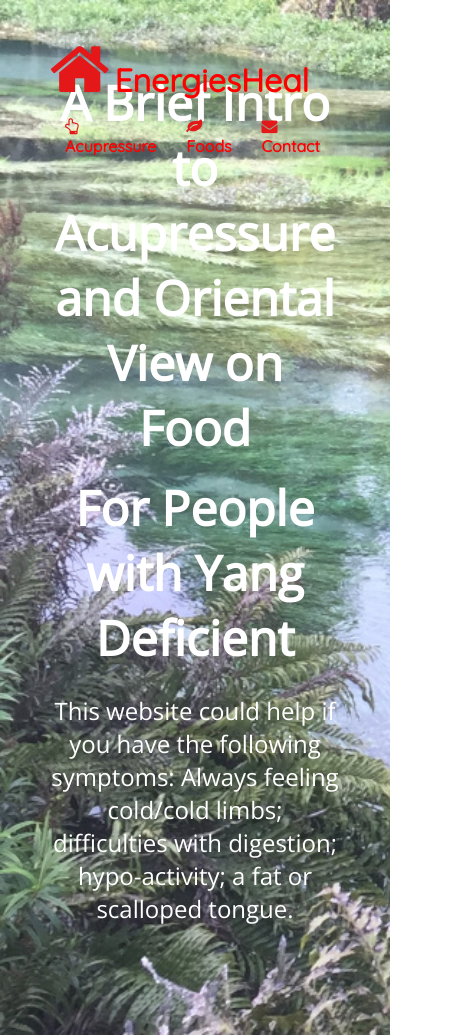
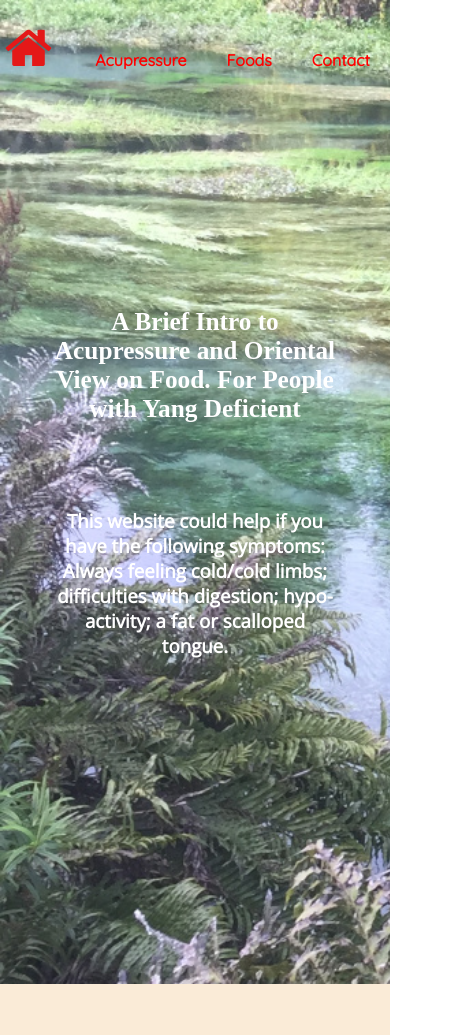
Before and after one commit to mejunchen/EnergiesThatHeal, a plain HTML site: page index.html in a window 390 px wide. Shown: the top 1035 px of the page, 470 px wide, since content can reach past the window. Drawn offline with nearby package versions, Linux system fonts and the light colour scheme.

Commit message:
Nav bar rework, add fixed bar

```diff
--- a/css/styles.css
+++ b/css/styles.css
@@ -1,23 +1,22 @@
-/* html body */
-* {
-	/* margin: 0;
-	padding: 0; */
+html body {
+	margin: 0;
+	padding: 0;
 	box-sizing: border-box;
 }
 p {
-	font: normal 14px sans-serif;
 	color: #555;
 }
 
-/* div {
-	margin-bottom: 15px;
-} */
-body {
-	margin: 0;
-	padding: 0;
-	box-sizing: border-box;
-	font-family: "Quicksand", sans-serif;
+h1 {
+	font-size: 5.0vw;
 }
+h2 {
+font-size: 3.0vh;
+}
+p li {
+font-size: 2vmin;
+}
+
 section {
 	display: flex;
 	flex-direction: column;
@@ -27,17 +26,16 @@ section {
 
 
 /* header */
-header {
-	position: absolute;
+header nav {
+	position: fixed;
+	margin: 0;
+	padding: 0;
 	width: 100%;
 	display: flex;
 	justify-content: space-between;
 	align-items: baseline;
-	padding: 35px 100px;
 	animation: 1s fadein 1s forwards;
 	opacity: 0;
-	color: white;
-	background-color: clear;
 	z-index: 2;
 }
 
@@ -51,9 +49,8 @@ header h2 {
 	font-family: "Quicksand", sans-serif;
 }
 
-header nav {
+header ul {
 	display: flex;
-	margin-right: 50px;
 	font-family: "Quicksand", sans-serif;
 }
 
@@ -61,12 +58,15 @@ header nav li {
 	margin: 0 15px;
 }
 
+nav.green {
+	background-color: rgb(180, 201, 181);
+}
+
 form {
-	width: 600px;
+	width: 400px;
 }
 input, textarea {
 	font-family: 'Open Sans', sans-serif;
-	font-size: 1em;
 	color: #666260;
 	border: 1px solid #c4beb9;
 	background: #fff;
@@ -75,53 +75,6 @@ input, textarea {
 	width: 85%;
 }
 
-/* iphone screen size */
-@media (max-width: 414px ) {
-	header nav li {
-		margin: 0 15px;
-	}
-	a {
-		font-weight: 300;
-	}
-}
-
-@media (max-width: 550px){
-	form {
-	  width: 400px;
-  }
-	p {
-		font-size: 10px;
-	}
-}
-
-/* ipad screen size*/
-@media (max-width: 768px) {
-	form {
-	  width: 550px;
-  }
-	header {
-		padding: 10px 50px;
-		margin-bottom: 15px;
-		flex-direction: column;
-	}
-
-
-	header h2 {
-		margin-bottom: 15px;
-	}
-
-}
-
-/* make more roon on right hand nav so icon+menu item won't separate  */
-@media (max-width: 808px) {
-	header nav {
-		margin-right: 10px;
-	}
-}
-
-@media (max-width: 1100px) {
-
-}
 
 i {
 	color: #e41818;
@@ -135,8 +88,9 @@ nav {
 a {
 	text-decoration: none;
 	opacity: 1;
+	margin: 2px 40px 2px 30px;
 	color: rgb(255, 0, 0);
-	font-weight: 700;
+	font-weight: 600;
 }
 
 a:hover {
@@ -144,6 +98,19 @@ a:hover {
 	color: white;
 }
 
+@media (max-width: 700px) {
+	nav {
+
+		justify-content: flex-start;
+	}
+	ul {
+		margin: 0;
+		padding-inline-start: 0;
+	}
+	a {
+		margin: 2px 5px 2px 5px;
+	}
+}
 /* Hero Section*/
 .hero {
 	position: relative;
@@ -168,19 +135,16 @@ a:hover {
 }
 
 .hero h1 {
-	font: bold 60px "Open Sans", sans-serif;
 	margin-top: 0;
 	margin-bottom: 15px;
 }
 
 .hero h3 {
-	font: normal 28px "Open Sans", sans-serif;
+	font-family: "Open Sans", sans-serif;
 	margin-bottom: 40px;
 }
 
-.hero a.btn {
-	padding: 20px 46px;
-}
+
 
 .hero-content-area {
 	opacity: 0;
@@ -195,22 +159,6 @@ a:hover {
 	}
 }
 
-
-@media (max-width: 800px) {
-
-
-	.hero h1 {
-		font-size: 48px;
-	}
-
-	.hero h3 {
-		font-size: 24px;
-	}
-
-	.hero a.btn {
-		padding: 15px 40px;
-	}
-}
 
 /* Meridian Section */
 #meridian {
@@ -247,27 +195,6 @@ a:hover {
 	transform: scale(1.1);
 }
 
-/* img {
-	width: 100%;
-	height: auto;
-	background-color: lightgrey;
-	margin-bottom: 1em;
-	border-radius: 0.25em;
-	background-size: cover;
-} */
-
-/* h3 {
-	width: 100%;
-	font-weight: 700;
-} */
-
-/* p {
-	font-family: Arial, Helvetica, sans-serif;
-	font-size: 11px;
-	width: 100%;
-	height: 75px;
-	font-weight: 300;
-} */
 
 #description1 {
 	width: 100%;
@@ -352,7 +279,6 @@ right: 0;
 }
 h2 {
 display: inline-flex;
-font-size: 2em;
 }
 
 
@@ -413,13 +339,6 @@ button:hover {
 	font-size: 20px;
 	font-weight: 700;
 }
-/* p {
-	font-family: Arial, Helvetica, sans-serif;
-	font-size: 11px;
-	width: 100%;
-	height: 75px;
-	font-weight: 300;
-} */
 
 #description {
 	width: 100%;
--- a/index.html
+++ b/index.html
@@ -15,21 +15,23 @@
 </head>
 <body>
   <header id="navbar">
-    <h2 id="homeindex"><a href="#"><i class="fa fa-home fa-2x"></i>EnergiesHeal</a></h2>
-    <nav>
-      <li><a href="#meridian"><i class="fa fa-hand-o-up"></i>Acupressure</a></li>
-      <li><a href="#food"><i class="fa fa-leaf"></i>Foods</a></li>
-      <li><a href="#contact"><i class="fa fa-envelope"></i>Contact</a></li>
+      <nav>
+    <h2 id="homeindex"><a href="#"><i class="fa fa-home fa-2x"></i></a></h2>
+    <ul>
+      <li><a href="#meridian">Acupressure</a></li>
+      <li><a href="#food">Foods</a></li>
+      <li><a href="#contact">Contact</a></li>
+    </ul>
+
     </nav>
   </header>
 
   <section class="hero">
     <div class="background-image" style="background-image: url(img/blueSpring.jpg)"></div>
     <div class="hero-content-area">
-      <h1>A Brief Intro to Acupressure and Oriental View on Food</h1>
-      <h1>For People with Yang Deficient</h1>
+      <h2>A Brief Intro to Acupressure and Oriental View on Food. For People with Yang Deficient</h2>
+      <h2></h2>
       <h3>This website could help if you have the following symptoms: Always feeling cold/cold limbs; difficulties with digestion; hypo-activity; a fat or scalloped tongue. </h3>
-      <!-- <a href="#" class="btn">Contact Us Now</a> -->
     </div>
   </section>
 
--- a/js/main.js
+++ b/js/main.js
@@ -1,6 +1,17 @@
 var mm = 0;
 var hemisphere = "";
 var cSeason;
+
+// Scrolling Effect
+$(window).on("scroll", function() {
+  if($(window).scrollTop()) {
+        $('nav').addClass('green');
+  }
+
+  else {
+        $('nav').removeClass('green');
+  }
+})
 
 var seasonList = {
   spring: {nextSeason: 'summer', photos:[], descriptions:[]},
```
